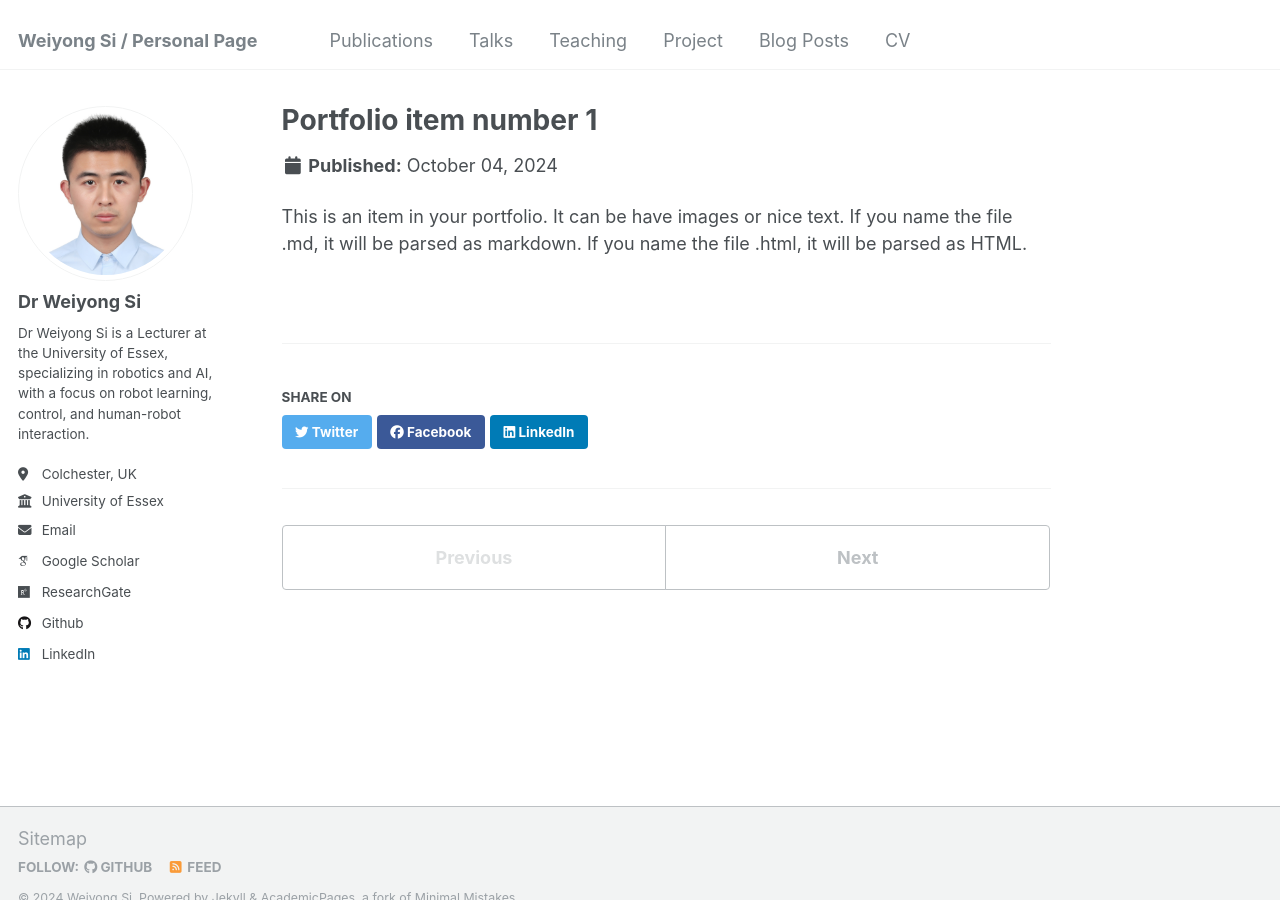
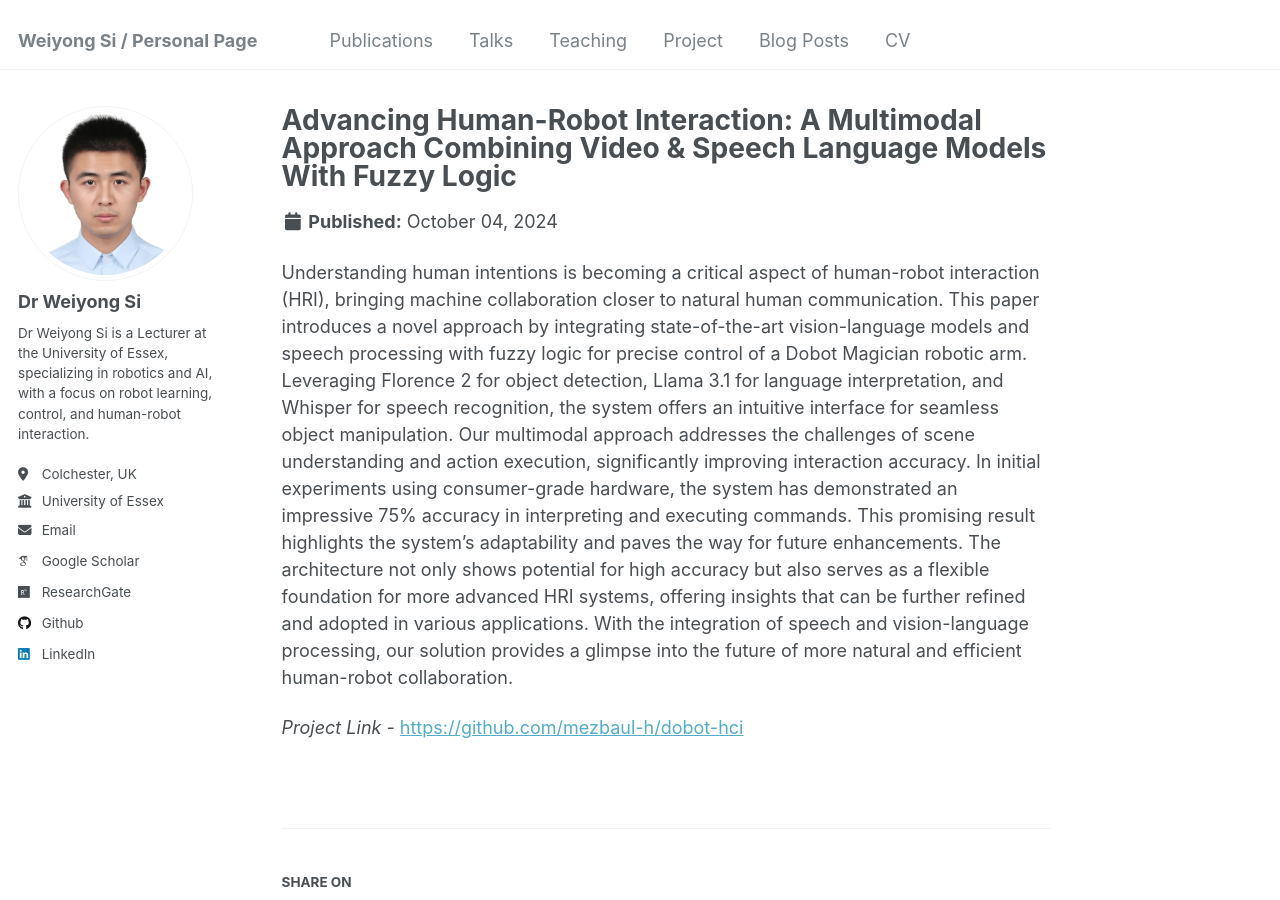
Before and after one commit to siweiyong/siweiyong.github.io, a Jekyll site: the page built from _portfolio/portfolio-1.md, in a window 1280 px wide and 900 px high. Built offline with Jekyll 4.4.1, drawn with Linux system fonts in a browser that asks for light colours; some web fonts are replaced.

Commit message:
Update portfolio

```diff
--- a/_portfolio/portfolio-1.md
+++ b/_portfolio/portfolio-1.md
@@ -1,7 +1,9 @@
 ---
-title: "Portfolio item number 1"
-excerpt: "Short description of portfolio item number 1<br/><img src='/images/500x300.png'>"
+title: "Advancing Human-Robot Interaction: A Multimodal Approach Combining Video & Speech Language Models With Fuzzy Logic"
+excerpt: "This paper presents a multimodal human-robot interaction system integrating vision-language models (Florence 2), language interpretation (Llama 3.1), and speech recognition (Whisper) with fuzzy logic for precise control of a Dobot Magician robotic arm. Initial tests show 75% accuracy, highlighting its potential for more natural, efficient human-robot collaboration.<br/><img src='/images/dobot-hci-demo-short.gif'>"
 collection: portfolio
 ---
 
-This is an item in your portfolio. It can be have images or nice text. If you name the file .md, it will be parsed as markdown. If you name the file .html, it will be parsed as HTML.
+Understanding human intentions is becoming a critical aspect of human-robot interaction (HRI), bringing machine collaboration closer to natural human communication. This paper introduces a novel approach by integrating state-of-the-art vision-language models and speech processing with fuzzy logic for precise control of a Dobot Magician robotic arm. Leveraging Florence 2 for object detection, Llama 3.1 for language interpretation, and Whisper for speech recognition, the system offers an intuitive interface for seamless object manipulation. Our multimodal approach addresses the challenges of scene understanding and action execution, significantly improving interaction accuracy. In initial experiments using consumer-grade hardware, the system has demonstrated an impressive 75% accuracy in interpreting and executing commands. This promising result highlights the system’s adaptability and paves the way for future enhancements. The architecture not only shows potential for high accuracy but also serves as a flexible foundation for more advanced HRI systems, offering insights that can be further refined and adopted in various applications. With the integration of speech and vision-language processing, our solution provides a glimpse into the future of more natural and efficient human-robot collaboration.
+
+*Project Link -* [https://github.com/mezbaul-h/dobot-hci](https://github.com/mezbaul-h/dobot-hci)
```
Also changed, not shown: _pages/publications.html (deleted, +0 -33 lines), _pages/publications.md (added, +20 -0 lines), 1 other file.
